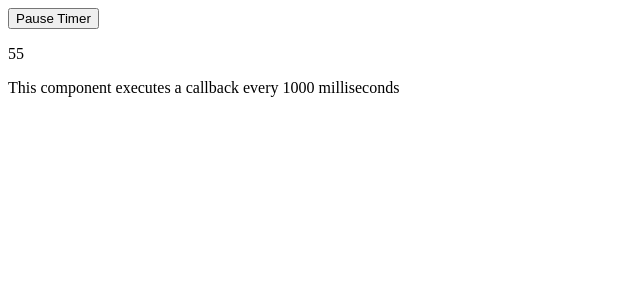
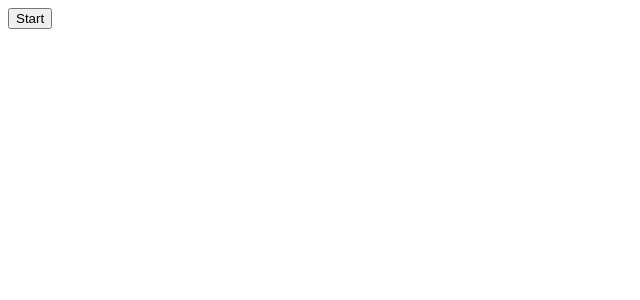
Before and after one commit to VulcanWM/timetable-game, a SvelteKit app: page / in a window 1280 px wide. Shown: the top 300 px of the page, without its empty margins (0-640 px from the left). Built offline with nearby package versions, Linux system fonts and the light colour scheme.

Commit message:
added stop buttons to timer

```diff
--- a/src/routes/+page.svelte
+++ b/src/routes/+page.svelte
@@ -1,19 +1,23 @@
 <script>
 	import Timer from './Timer.svelte';
 
-	let open = true;
+	let open = false;
 	let seconds = 60;
-
-	const toggle = () => (open = !open);
+	function toggle(){
+		if (open == true){
+			open = false;
+			seconds = 60;
+		} else {
+			open = true;
+		}
+	}
 	const handleTick = () => (seconds -= 1);
 </script>
 
 <div>
-	<button on:click={toggle}>{open ? 'Pause' : 'Start'} Timer</button>
-	<p>
-		{seconds}
-	</p>
+	<button on:click={toggle}>{open ? 'Stop' : 'Start'}</button>
 	{#if open}
+		<p>{seconds}</p>
 		<Timer callback={handleTick} />
 	{/if}
 </div>
--- a/src/routes/Timer.svelte
+++ b/src/routes/Timer.svelte
@@ -10,8 +10,3 @@
 	});
 
 </script>
-
-<p>
-	This component executes a callback every
-	{interval} millisecond{interval === 1 ? '' : 's'}
-</p>
```
